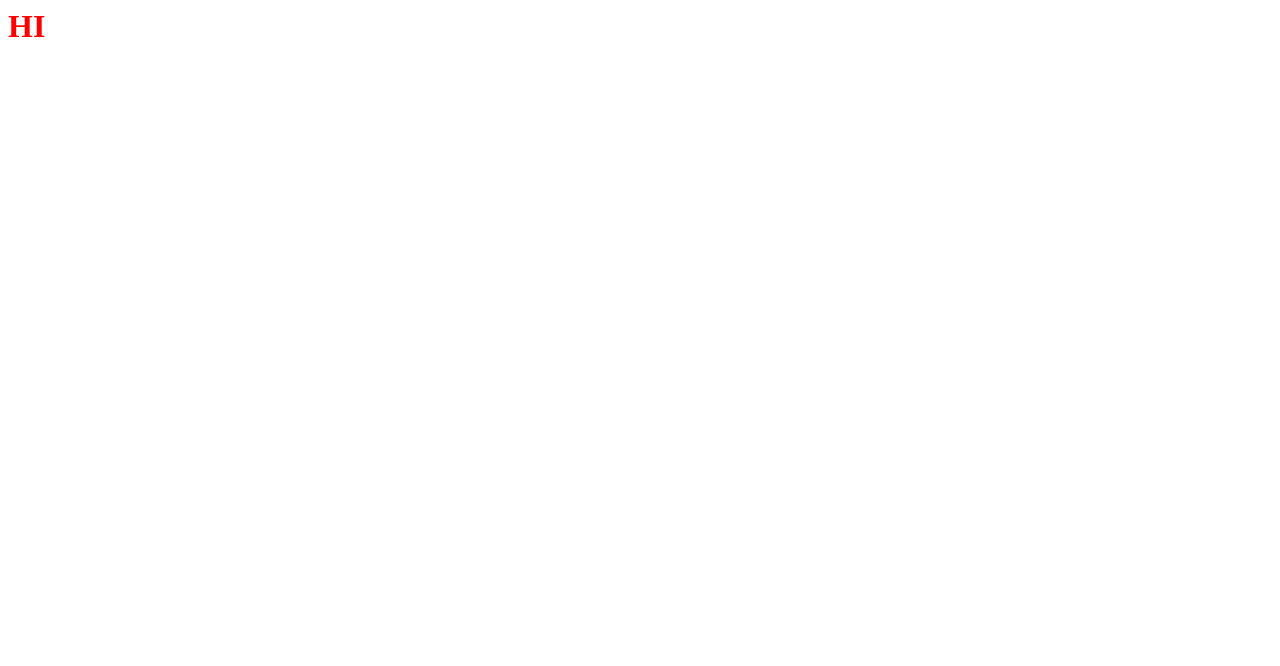
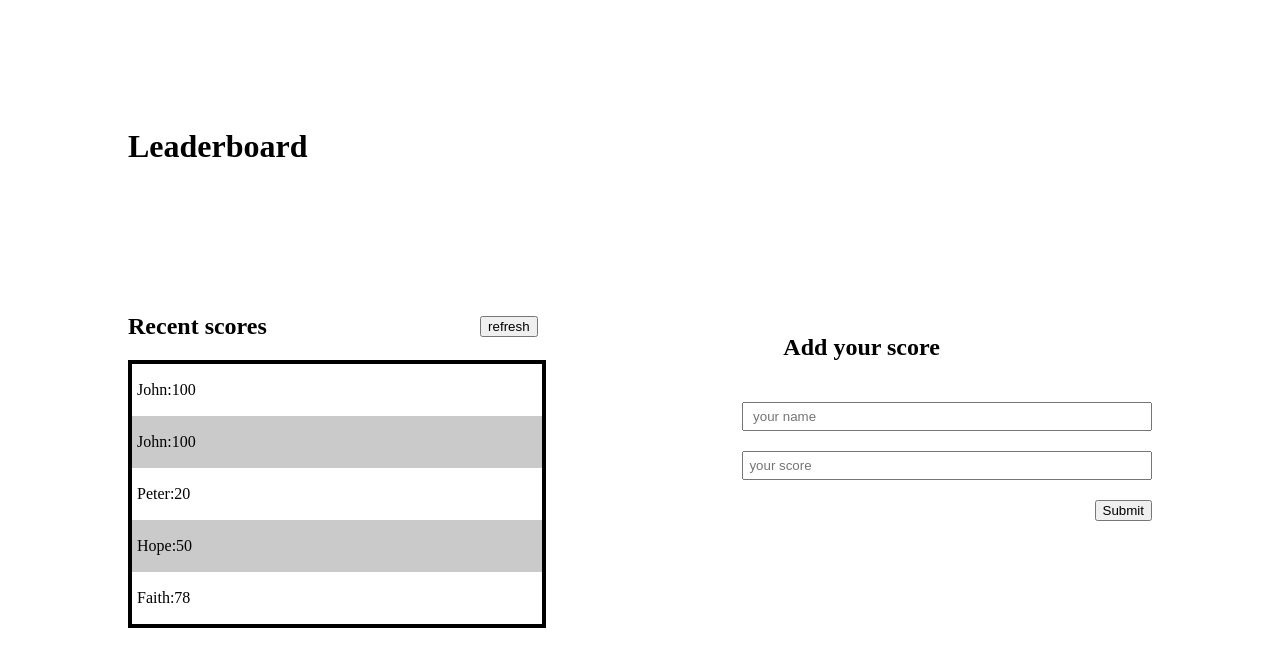
Before and after one commit to hiwina/Leaderboard-App, a website built with webpack: page src/index.html in a window 1280 px wide. Built offline with nearby package versions, Linux system fonts and the light colour scheme.

Commit message:
update files

```diff
--- a/src/index.html
+++ b/src/index.html
@@ -1,11 +1,39 @@
+<!DOCTYPE html>
 <html lang="en">
 <head>
     <meta charset="UTF-8">
     <meta http-equiv="X-UA-Compatible" content="IE=edge">
     <meta name="viewport" content="width=device-width, initial-scale=1.0">
-    <title>Document</title>
+    <title>Leaderboard</title>
 </head>
 <body>
-    <h1>HI</h1>
+<header>
+  <h1 class="header">Leaderboard</h1>
+</header>
+  <div class="main-container d-flex">
+  <section class="first-section">
+    <div class="score-header d-flex">
+        <h2>Recent scores</h2>
+        <button type="submit">refresh</button>
+    </div>
+      <div class="ul" id="ul">
+          <ul class="scoreslist" id="scoreslist">
+          </ul>
+        </div>
+
+    </section>
+
+    <section class="second-section" id="second-part">
+        <div class="header" id="header">
+          <h1>Add your score</h1>
+        </div>
+        <form id="form" class="d-flex">
+          <input type="text" id="name-input" name="name_task" placeholder=" your name">
+          <input type="text" id="score-input" name="score-task" placeholder="your score">
+          <button class="submit" type="submit" title="submit">Submit</button>
+        </form>
+    </section>
+  </div>
 </body>
+<script src="index.js"></script>
 </html>
--- a/src/index.js
+++ b/src/index.js
@@ -1 +1,4 @@
 import './styles/index.css';
+import { viewScores } from './scores.js';
+
+viewScores();
--- /dev/null
+++ b/src/scores.js
@@ -0,0 +1,34 @@
+const scorevalue = [
+  {
+    Name: 'John',
+    Score: 100,
+  },
+  {
+    Name: 'John',
+    Score: 100,
+  },
+  {
+    Name: 'Peter',
+    Score: 20,
+  },
+  {
+    Name: 'Hope',
+    Score: 50,
+  },
+  {
+    Name: 'Faith',
+    Score: 78,
+  },
+];
+
+const viewScores = () => {
+  const scoreBoardContainer = document.querySelector('#scoreslist');
+  scoreBoardContainer.innerHTML = '';
+  scorevalue.forEach((score) => {
+    scoreBoardContainer.innerHTML += `<li>
+    <p>${score.Name}:${score.Score}</p>
+    </li>`;
+  });
+};
+
+exports.viewScores = viewScores;
--- a/src/styles/index.css
+++ b/src/styles/index.css
@@ -1,3 +1,59 @@
-h1 {
-  color: red;
+body {
+  margin: 0;
+  padding: 0;
+  box-sizing: border-box;
 }
+
+.header {
+  margin: 10%;
+}
+
+.d-flex {
+  display: flex;
+}
+
+.ul {
+  border: 4px solid black;
+  width: 100%;
+}
+
+.main-container {
+  justify-content: space-between;
+  margin: 0 10%;
+}
+
+.main-container > * {
+  width: 40%;
+}
+
+.score-header {
+  align-items: center;
+  justify-content: space-between;
+}
+
+#form {
+  flex-direction: column;
+  gap: 20px;
+}
+
+input {
+  padding: 5px;
+}
+
+.submit {
+  align-self: flex-end;
+}
+
+.scoreslist {
+  margin: 0;
+  padding: 0;
+}
+
+.scoreslist li {
+  list-style: none;
+  padding: 1px 5px;
+}
+
+.scoreslist li:nth-child(even) {
+  background: rgb(202, 202, 202);
+}
```
Also changed, not shown: dist/bundel.js, dist/index.html.
